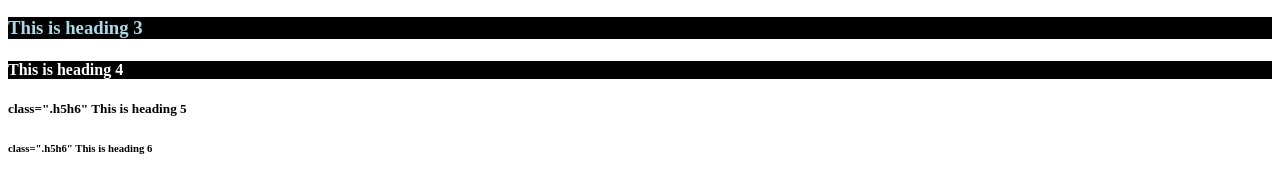
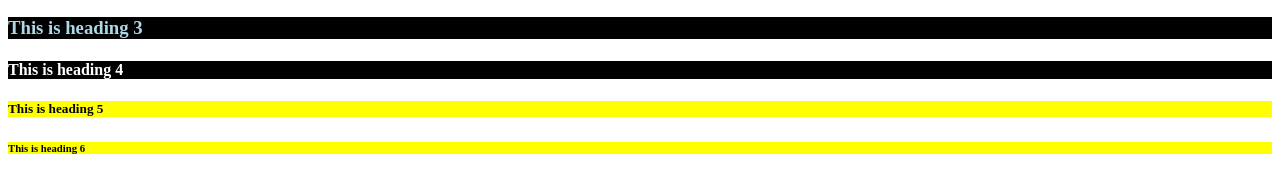
Before and after one commit to Nicomaxxx/Practicas, a plain HTML site: page practica.html in a window 1280 px wide. Shown: the part 96-288 px from the top of the page. Drawn offline with Linux system fonts and the light colour scheme.

Commit message:
definimos una clase en styles.css y la aplicamos a practica

```diff
--- a/practica.html
+++ b/practica.html
@@ -9,9 +9,9 @@
     <h2>This is heading 2</h2>
     <h3>This is heading 3</h3>
     <h4>This is heading 4</h4>
-    <h5> class=".h5h6" This is heading 5</h5>
-    <h6> class=".h5h6" This is heading 6</h6>
-<link rel="stylesheet" href="styles.css">
+    <h5 class="parrafosh5h6">This is heading 5</h5>
+    <h6 class="parrafosh5h6">This is heading 6</h6>
+    <link rel="stylesheet" href="styles.css">
 </body>
 
 </html>
--- a/styles.css
+++ b/styles.css
@@ -14,7 +14,7 @@ h4 {
     color: white;
     background-color: black;
 }
-.h5h6 {
+.parrafosh5h6 {
     color: black;
     background-color: yellow;
     font-weight: bold;
```
